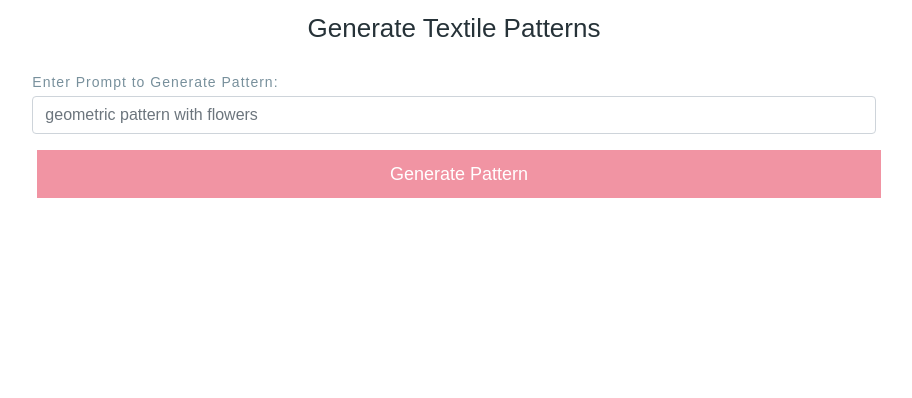
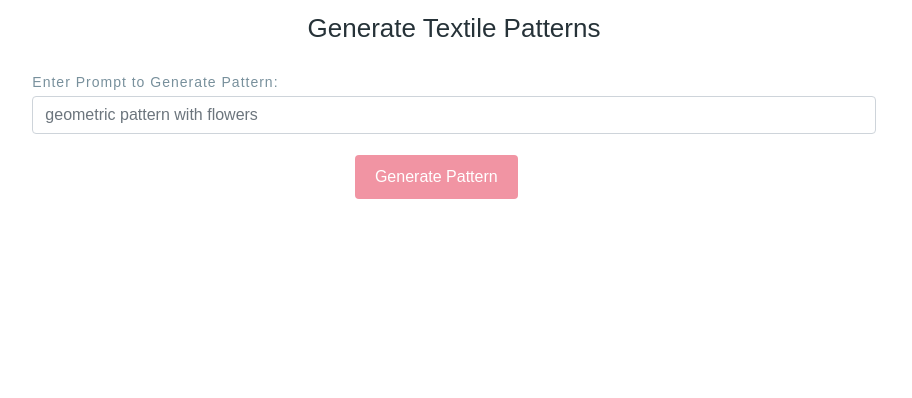
Before and after one commit to fareehanoman/Pattern_Craft, a Flask app: page /home.html in a window 1280 px wide. Shown: the part 60-458 px from the top of the page, without its empty margins (186-1098 px from the left). Run offline with Flask 3, Linux system fonts and the light colour scheme; some libraries are stand-ins or nearby versions.

Commit message:
btn syles added

```diff
--- a/app.py
+++ b/app.py
@@ -78,7 +78,7 @@ def generate():
         return redirect(url_for('loginpage'))
 
     prompt_text = request.form.get('prompt')
-    print(prompt_text)
+    #print(prompt_text)
     if not prompt_text:
         return redirect(url_for('home'))
 
--- a/static/css/styles.css
+++ b/static/css/styles.css
@@ -245,7 +245,30 @@ input[type=submit] {
   cursor: pointer;
   padding: 10px 20px;
   margin: 5px;
+  outline: none; /* Remove default outline */
+  transition: transform 0.2s, background-color 0.2s; /* Add smooth transition */
 }
+
+
+.btn-customhome {
+  position: absolute;
+  right: 23rem;
+  background-color: rgb(241, 148, 163);
+  color: white;
+  border: none;
+  cursor: pointer;
+  padding: 10px 20px;
+  margin: 5px;
+  outline: none; /* Remove default outline */
+  transition: transform 0.2s, background-color 0.2s; /* Add smooth transition */
+}
+
+.btn-custom:focus, .btn-custom:active {
+  background-color: rgb(241, 148, 163); /* Keep background color the same on focus and active */
+  transform: scale(1.05); /* Slightly enlarge the button on click */
+  outline: none; /* Remove default outline */
+}
+
 
 .btn-custom:hover {
   background-color: grey;
@@ -293,6 +316,24 @@ input[type=submit] {
   flex: 1; /* Ensure this section takes up remaining space */
 }
 
+
+.generated-pattern-container {
+  display: flex;
+  justify-content: center;
+  align-items: center;
+  padding: 20px;
+}
+
+.generated-pattern {
+  max-width: 80%;
+  max-height: 80vh;
+  object-fit: contain;
+  border: 1px solid #ccc;
+  box-shadow: 0 4px 8px rgba(0,0,0,0.1);
+  margin-bottom: 20px; /* Add some space between the image and the footer */
+}
+
+
 .footer {
   text-align: center;
   height: 3em;
--- a/templates/home.html
+++ b/templates/home.html
@@ -11,7 +11,7 @@
         <label for="inputPrompt">Enter Prompt to Generate Pattern:</label>
         <input type="text" class="form-control" id="inputPrompt" name="prompt" placeholder="geometric pattern with flowers" required>
       </div>
-      <button type="submit" class="btn-custom btn-primary btn-block">Generate Pattern</button>
+      <button type="submit" class="btn btn-customhome">Generate Pattern</button>
     </form>
   </div>
 </div>
```
Also changed, not shown: templates/generated-pattern.html (+4 -4 lines).
